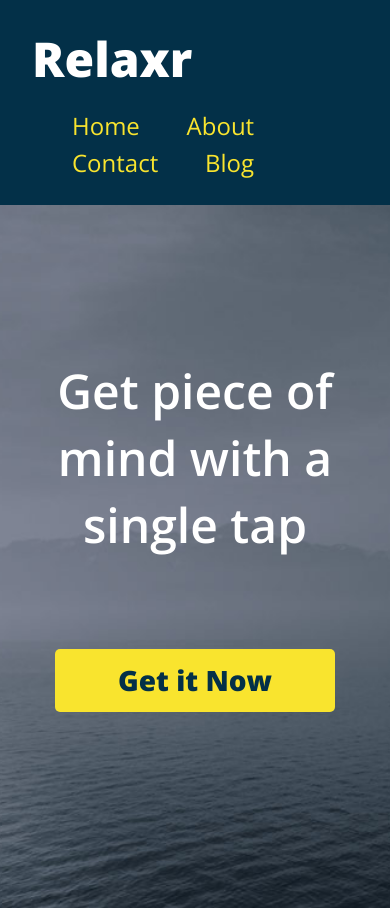
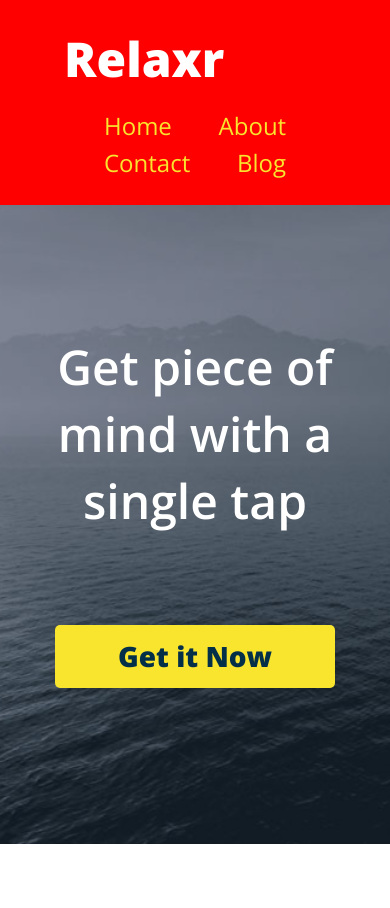
Before and after one commit to clvrnametk/FEWD, a plain HTML site: page 06_responsive_web_design/assignment/index.html in a window 390 px wide. Shown: the top 908 px of the page. Drawn offline with nearby package versions, Linux system fonts and the light colour scheme.

Commit message:
Stuck + Added Brekpoint tests
Got stuck with header on home page.

```diff
--- /dev/null
+++ b/06_responsive_web_design/assignment/css/responsive.css
@@ -0,0 +1,23 @@
+@media screen and (max-width: 1440px) {
+  header {
+    background-color: cyan;
+  }
+}
+
+@media screen and (max-width: 1024px) {
+  header {
+    background-color: magenta;
+  }
+}
+
+@media screen and (max-width: 768px) {
+  header {
+    background-color: yellow;
+  }
+}
+
+@media screen and (max-width: 480px) {
+  header {
+    background-color: red;
+  }
+}
--- a/06_responsive_web_design/assignment/css/style.css
+++ b/06_responsive_web_design/assignment/css/style.css
@@ -83,9 +83,12 @@ a {
 /* GLOBAL: Header Nav Section */
 header {
   background: #033048;
-  padding: 25px 0;
+  padding: 25px 32px;
   overflow: hidden;
+  margin-left: auto;
+  margin-right: auto;
 }
+
 header .logo {
   color: #fff;
   float: left;
@@ -106,14 +109,28 @@ header nav ul li a {
 
 
 /* HOME PAGE: Hero Module */
-#hero {
+.header-hero-parent{
+  min-height: 600px;
   height: 100vh;
+  box-sizing: border-box;
   background-image:url(../images/header_bg.jpg);
-  background-color: #131e27;
   background-repeat: no-repeat;
   background-position: center center;
   background-size: cover;
-  padding-top: 2rem;
+}
+
+#hero {
+  box-sizing: border-box;
+  width: 100%;
+  height: 83%;
+  background-color: none;
+  float: left;
+  position: relative;
+}
+
+.hero-copy-btn-parent {
+  margin-top: 8rem;
+  margin-bottom: 0rem;
 }
 
 #hero .logo {
@@ -123,7 +140,7 @@ header nav ul li a {
   font-size: 48px;
   text-align: center;
   color: #fff;
-  margin: 120px 0 90px;
+  margin-bottom: 90px;
   font-weight: 600;
 }
 .button {
--- a/06_responsive_web_design/assignment/index.html
+++ b/06_responsive_web_design/assignment/index.html
@@ -8,15 +8,19 @@
 		<link href='http://fonts.googleapis.com/css?family=Open+Sans:300italic,300,600,800' rel='stylesheet' type='text/css'>
 
 		<!-- external CSS link -->
-		<link rel="stylesheet" href="css/reset.css">
-		<link rel="stylesheet" href="css/style.css">
+		<link rel="stylesheet" href="./css/reset.css">
+		<link rel="stylesheet" href="./css/style.css">
+		<link rel="stylesheet" href="./css/responsive.css">
 
 
 	</head>
 	<body>
 
+		<!-- HOME: Nave and hero parent container -->
+		<section class="header-hero-parent ">
 			<!-- GLOBAL: Header Nav Section -->
 			<header>
+				<!-- Nav container -->
 				<div class="container">
 					<!-- Nav Logo -->
 					<h1 class="logo">Relaxr</h1>
@@ -32,13 +36,14 @@
 				</div>
 			</header>
 
-
-		<!-- Hero Section -->
+			<!-- Hero image and text container -->
 			<section id="hero">
-			<div class="container">
+				<div class="container hero-copy-btn-parent">
 					<h2>Get piece of mind with a single tap</h2>
 					<a class="button yellow" href="#">Get it Now</a>
 				</div>
+			</section>
+
 		</section>
 
 
```
Lines whose indentation alone changed are shown as unchanged.
